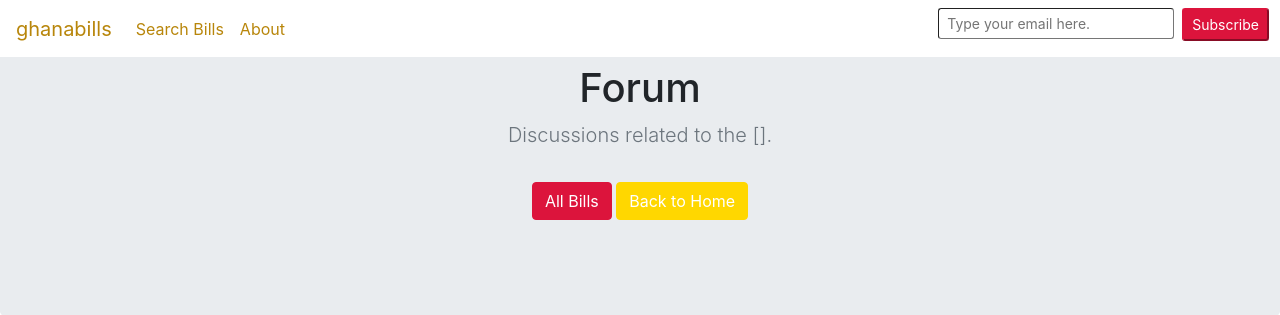
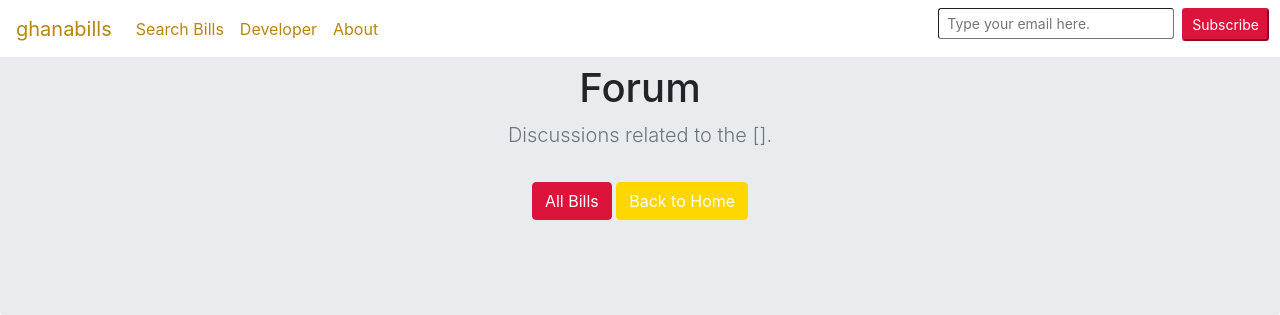
Before and after one commit to kwesiafrifa/ghanabills, a Python web app: template templates/forum.html in a window 1280 px wide. Shown: the top 315 px of the page. Run offline with Jinja, Linux system fonts and the light colour scheme; the template is opened without the code that fills it: most values are stand-ins (such as "Sample title", 1, 10 or a date in 2020); some libraries are stand-ins or nearby versions.

Commit message:
Fixes to integrate documentation page

```diff
--- a/templates/about.html
+++ b/templates/about.html
@@ -27,7 +27,10 @@
           <li class="nav-item active">
             <a class="nav-link" href="{{ url_for('bills') }}" style="color: darkgoldenrod">Search Bills <span class="sr-only">(current)</span></a>
           </li>
-          <li class="nav-item">
+            <li class="nav-item">
+                <a class="nav-link" href="{{ url_for('documentation') }}" style="color: darkgoldenrod">Developer</a>
+            </li>
+            <li class="nav-item">
             <a class="nav-link" href="{{ url_for('about') }}" style="color: darkgoldenrod">About</a>
           </li>
         </ul>
--- a/templates/documentation.html
+++ b/templates/documentation.html
@@ -26,6 +26,9 @@
           <li class="nav-item active">
             <a class="nav-link" href="{{ url_for('bills') }}" style="color: darkgoldenrod">Search Bills <span class="sr-only">(current)</span></a>
           </li>
+             <li class="nav-item">
+                <a class="nav-link" href="{{ url_for('documentation') }}" style="color: darkgoldenrod">Developer</a>
+            </li>
           <li class="nav-item">
             <a class="nav-link" href="{{ url_for('about') }}" style="color: darkgoldenrod">About</a>
           </li>
--- a/templates/forum.html
+++ b/templates/forum.html
@@ -72,6 +72,9 @@
           <li class="nav-item active">
             <a class="nav-link" href="{{ url_for('bills') }}" style="color: darkgoldenrod">Search Bills <span class="sr-only">(current)</span></a>
           </li>
+             <li class="nav-item">
+                <a class="nav-link" href="{{ url_for('documentation') }}" style="color: darkgoldenrod">Developer</a>
+            </li>
           <li class="nav-item">
             <a class="nav-link" href="{{ url_for('about') }}" style="color: darkgoldenrod">About</a>
           </li>
--- a/templates/index.html
+++ b/templates/index.html
@@ -85,6 +85,9 @@
           <li class="nav-item active">
             <a class="nav-link" href="{{ url_for('bills') }}" style="color: darkgoldenrod">Search Bills <span class="sr-only">(current)</span></a>
           </li>
+             <li class="nav-item">
+                <a class="nav-link" href="{{ url_for('documentation') }}" style="color: darkgoldenrod">Developer</a>
+            </li>
           <li class="nav-item">
             <a class="nav-link" href="{{ url_for('about') }}" style="color: darkgoldenrod">About</a>
           </li>
--- a/webapp.py
+++ b/webapp.py
@@ -122,6 +122,10 @@
     def bills():
         return flask.render_template("bills.html")
 
+    @webapp.route("/documentation")
+    def docs():
+        return flask.render_template("documentation.html")
+
     @webapp.route("/about", methods=["POST", "GET"])
     def about():
         if request.method == 'POST':
```
